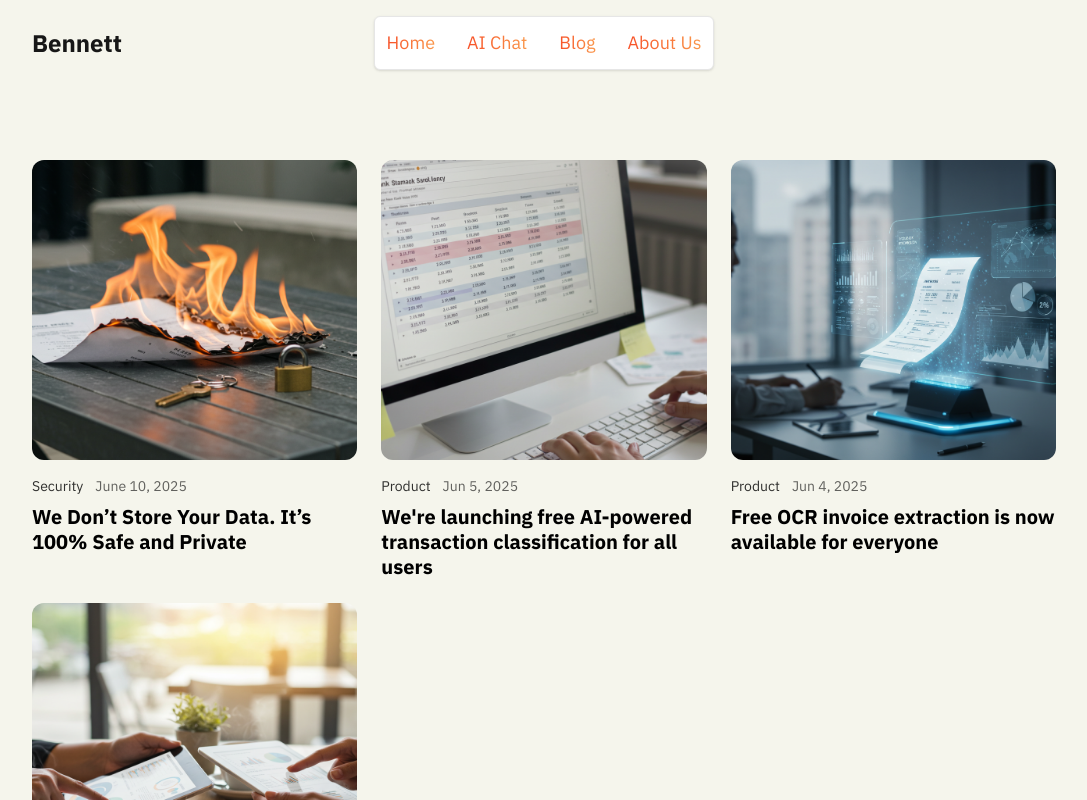
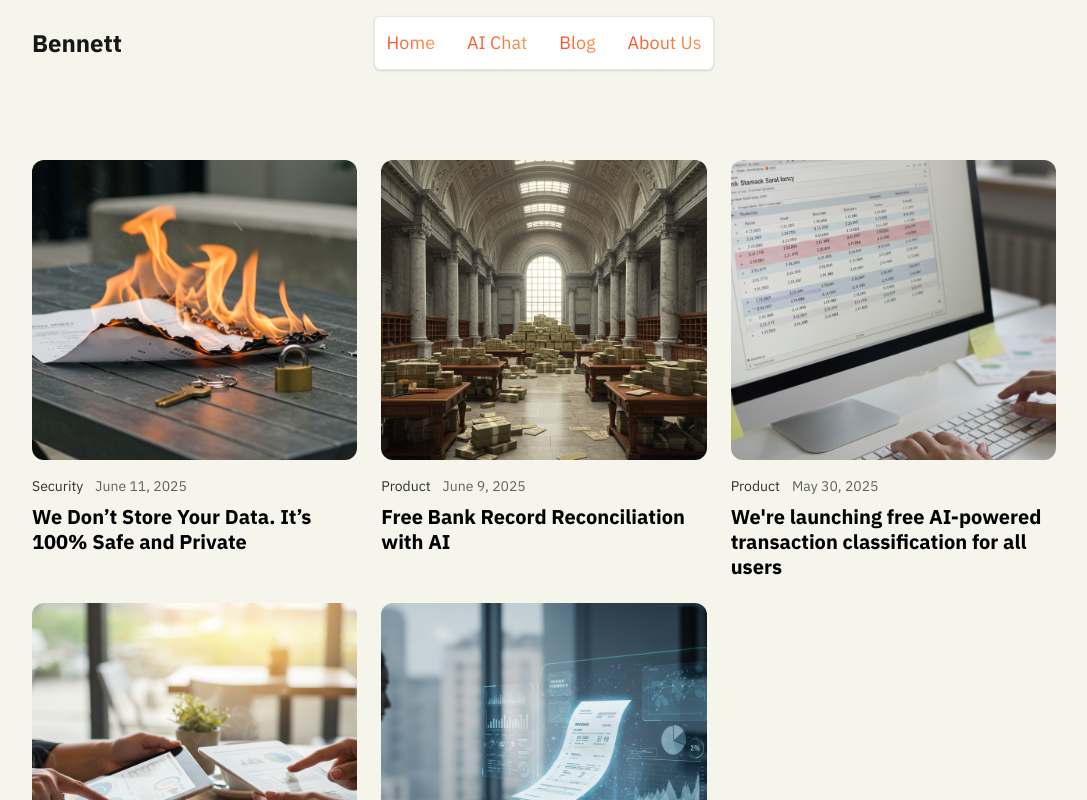
Before and after one commit to Velqen/Velqen-Webpage, a Next.js app: page /blog in a window 1280 px wide. Shown: the top 800 px of the page, without its empty margins (96-1183 px from the left). Built offline with nearby package versions, Linux system fonts and the light colour scheme.

Commit message:
adding more post

```diff
--- a/src/components/GlideLink/GlideLink.tsx
+++ b/src/components/GlideLink/GlideLink.tsx
@@ -1,7 +1,10 @@
 import React from "react";
 import Image from "next/image";
+import { useDeviceSize } from "@/hooks/useDeviceSize";
 
 const GlideLink = () => {
+  const { isSmallDevice } = useDeviceSize();
+
   const scrollToSection = (sectionId: string) => {
     const element = document.getElementById(sectionId);
     if (element) {
@@ -23,7 +26,9 @@ const GlideLink = () => {
           <Image
             src="/assets/csv_link.png"
             alt="Website design mockup"
-            className="object-cover w-[500px] h-[300px] rounded-lg" // ✅ Fixed units
+            className={`${
+              isSmallDevice ? "h-[250px]" : "h-[300px] "
+            }object-cover w-[500px] rounded-lg`}
             width={3000}
             height={3000}
           />
@@ -44,7 +49,9 @@ const GlideLink = () => {
           <Image
             src="/assets/invoice_link.png"
             alt="Website monetization interface"
-            className="object-cover w-[500px] h-[300px] rounded-lg" // ✅ Fixed units
+            className={`${
+              isSmallDevice ? "h-[250px]" : "h-[300px] "
+            }object-cover w-[500px] rounded-lg`}
             width={3000}
             height={3000}
           />
@@ -65,7 +72,9 @@ const GlideLink = () => {
           <Image
             src="/assets/reconciler_link.png"
             alt="Wix website examples"
-            className="object-cover w-[500px] h-[300px] rounded-lg" // ✅ Fixed units
+            className={`${
+              isSmallDevice ? "h-[250px]" : "h-[300px] "
+            }object-cover w-[500px] rounded-lg`}
             width={3000}
             height={3000}
           />
--- a/src/data/blogPosts.ts
+++ b/src/data/blogPosts.ts
@@ -4,7 +4,7 @@ const blogPosts = [
     slug: "free-ai-transaction-classification",
     title: "We're launching free AI-powered transaction classification for all users",
     category: "Product",
-    date: "Jun 5, 2025",
+    date: "May 30, 2025",
     image: "/blog/post1.jpg",
     content: [
     "We're excited to announce that AI-powered transaction classification is now free for everyone!",
@@ -17,7 +17,7 @@ const blogPosts = [
     slug: "free-ocr-invoice-extraction",
     title: "Free OCR invoice extraction is now available for everyone",
     category: "Product",
-    date: "Jun 4, 2025",
+    date: "April 23, 2025",
     image: "/blog/post2.jpg",
     content: [
     "Tired of typing out invoice details?",
@@ -31,7 +31,7 @@ const blogPosts = [
     slug: "meet-bennett-ai-finance-assistant",
     title: "Meet Bennett: Your friendly AI finance assistant",
     category: "AI Assistant",
-    date: "April 23, 2025",
+    date: "May 18, 2025",
     hasIcons: true,
     image: "/blog/post3.jpg",
     content: [
@@ -45,7 +45,7 @@ const blogPosts = [
     slug: "safe-and-private-data",
     title: "We Don’t Store Your Data. It’s 100% Safe and Private",
     category: "Security",
-    date: "June 10, 2025",
+    date: "June 11, 2025",
     hasIcons: true,
     image: "/blog/post4.jpg",
     content: [
@@ -54,6 +54,20 @@ const blogPosts = [
     "This means there’s zero risk of your sensitive financial data being leaked or accessed later, because we simply don’t keep it."
     ],
   },
+  {
+  id: 5,
+  slug: "ai-bank-reconciliation-free",
+  title: "Free Bank Record Reconciliation with AI",
+  category: "Product",
+  date: "June 9, 2025",
+  hasIcons: true,
+  image: "/blog/post5.jpg",
+  content: [
+    "Reconciling your bank records doesn't have to be a headache anymore.",
+    "We use sentence transformers to automatically match and group transaction data, helping you spot differences instantly and keep your books accurate.",
+    "It’s completely free. No subscriptions, no hidden charges. Just clean, effortless reconciliation driven by smart AI."
+  ],
+},
 
 ];
 
```
Also changed, not shown: public/blog/post5.jpg (added).
